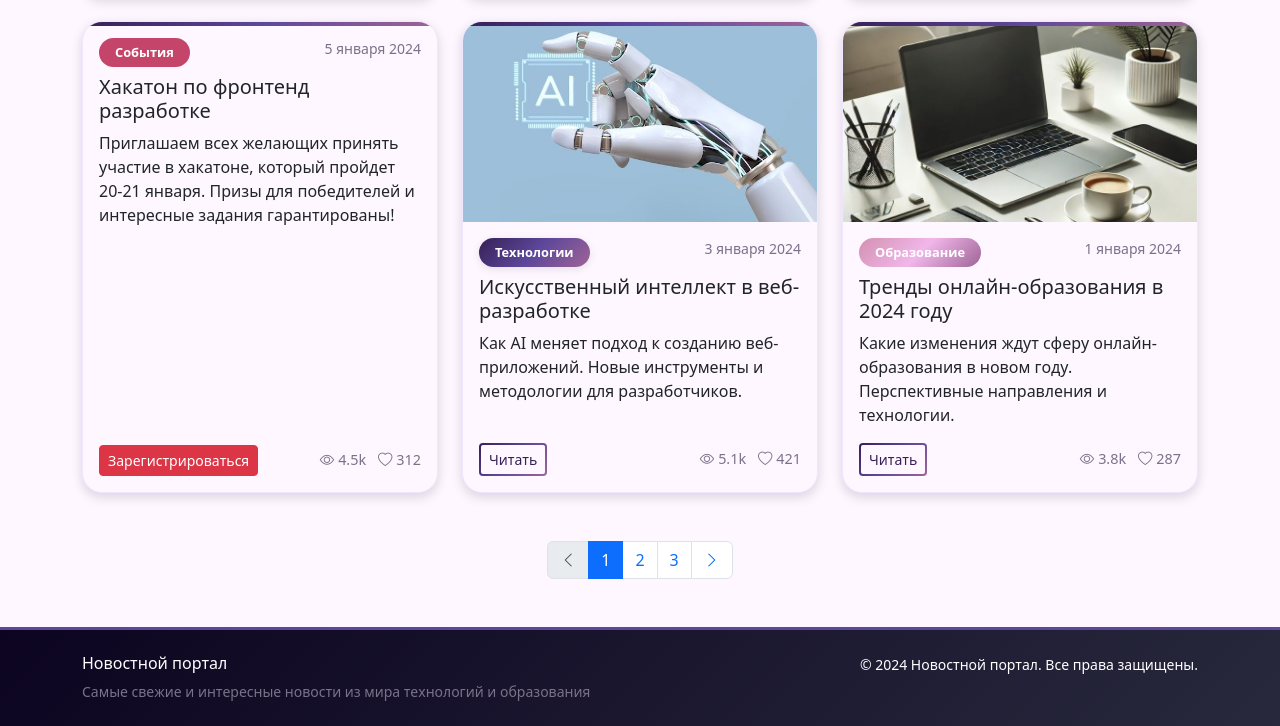
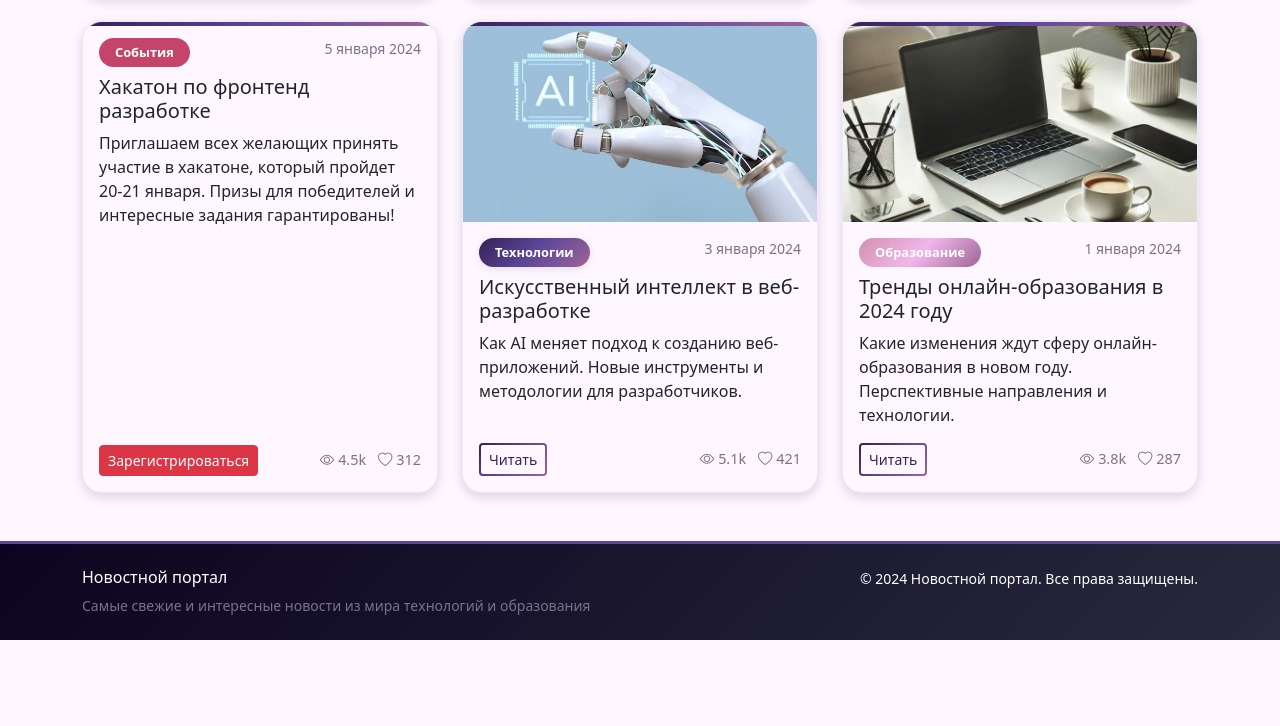
Before and after one commit to Na22Ka/kr1, a plain HTML site: page pages/news.html in a window 1280 px wide. Shown: the part 1203-1929 px from the top of the page. After the commit the page ends 1843 px from the top, so only its background shows below. Drawn offline with nearby package versions, Linux system fonts and the light colour scheme.

Commit message:
Изменения news и goods

```diff
--- a/pages/news.html
+++ b/pages/news.html
@@ -306,24 +306,6 @@
                 </div>
             </div>
 
-            <!-- Pagination -->
-            <nav class="mt-5">
-                <ul class="pagination justify-content-center">
-                    <li class="page-item disabled">
-                        <a class="page-link" href="#" tabindex="-1">
-                            <i class="bi bi-chevron-left"></i>
-                        </a>
-                    </li>
-                    <li class="page-item active"><a class="page-link" href="#">1</a></li>
-                    <li class="page-item"><a class="page-link" href="#">2</a></li>
-                    <li class="page-item"><a class="page-link" href="#">3</a></li>
-                    <li class="page-item">
-                        <a class="page-link" href="#">
-                            <i class="bi bi-chevron-right"></i>
-                        </a>
-                    </li>
-                </ul>
-            </nav>
         </main>
 
         <!-- Footer -->
```
Also changed, not shown: pages/goods.html (+0 -14 lines).
